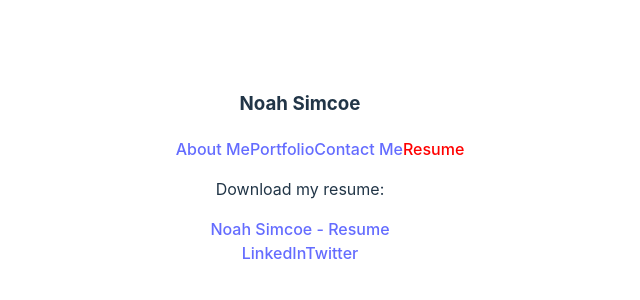
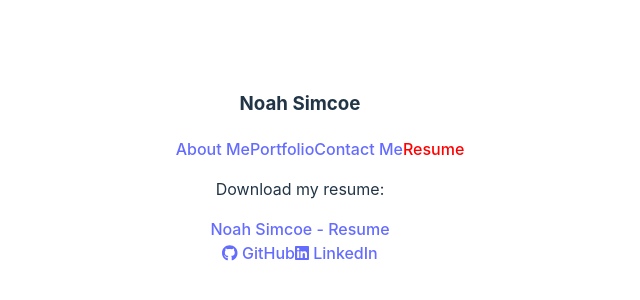
Before and after one commit to noahsimcoe/Noah-React-Portfolio, a React (Vite) app: page /resume in a window 1280 px wide. Shown: the part 232-532 px from the top of the page, without its empty margins (340-980 px from the left). Built offline with nearby package versions, Linux system fonts and the light colour scheme.

Commit message:
added links and icons to the footer platforms

```diff
--- a/package.json
+++ b/package.json
@@ -10,6 +10,7 @@
     "preview": "vite preview"
   },
   "dependencies": {
+    "@fortawesome/react-fontawesome": "github:fortawesome/react-fontawesome",
     "react": "^18.2.0",
     "react-dom": "^18.2.0",
     "react-router-dom": "^6.18.0"
--- a/src/components/Footer.jsx
+++ b/src/components/Footer.jsx
@@ -1,11 +1,17 @@
-// Bringing in required import from 'react-router-dom'
-import { Link } from 'react-router-dom';
+import { FontAwesomeIcon } from '@fortawesome/react-fontawesome';
+import { faGithub, faLinkedin } from '@fortawesome/free-brands-svg-icons';
 
 export default function Footer() {
     return (
         <>
-            <a href="/">LinkedIn</a>
-            <a href="/">Twitter</a>
+            <div>
+                <a href="https://github.com/noahsimcoe" target="_blank" rel="noopener noreferrer">
+                    <FontAwesomeIcon icon={faGithub} /> GitHub
+                </a>
+                <a href="https://www.linkedin.com/in/noah-s-26b8b11b2/" target="_blank" rel="noopener noreferrer">
+                    <FontAwesomeIcon icon={faLinkedin} /> LinkedIn
+                </a>
+            </div>
         </>
     );
 }
--- a/src/components/UI/Resume.jsx
+++ b/src/components/UI/Resume.jsx
@@ -5,7 +5,7 @@ export default function Resume() {
         <>
         <div>
             <p>Download my resume:</p>
-            <a href={resumeUrl} target="_blank" download>
+            <a href={resumeUrl} target="_blank" rel="noopener noreferrer" download>
                 Noah Simcoe - Resume
             </a>
         </div>
```
Also changed, not shown: 2 other files (tests, documents, lock files or other folders).
